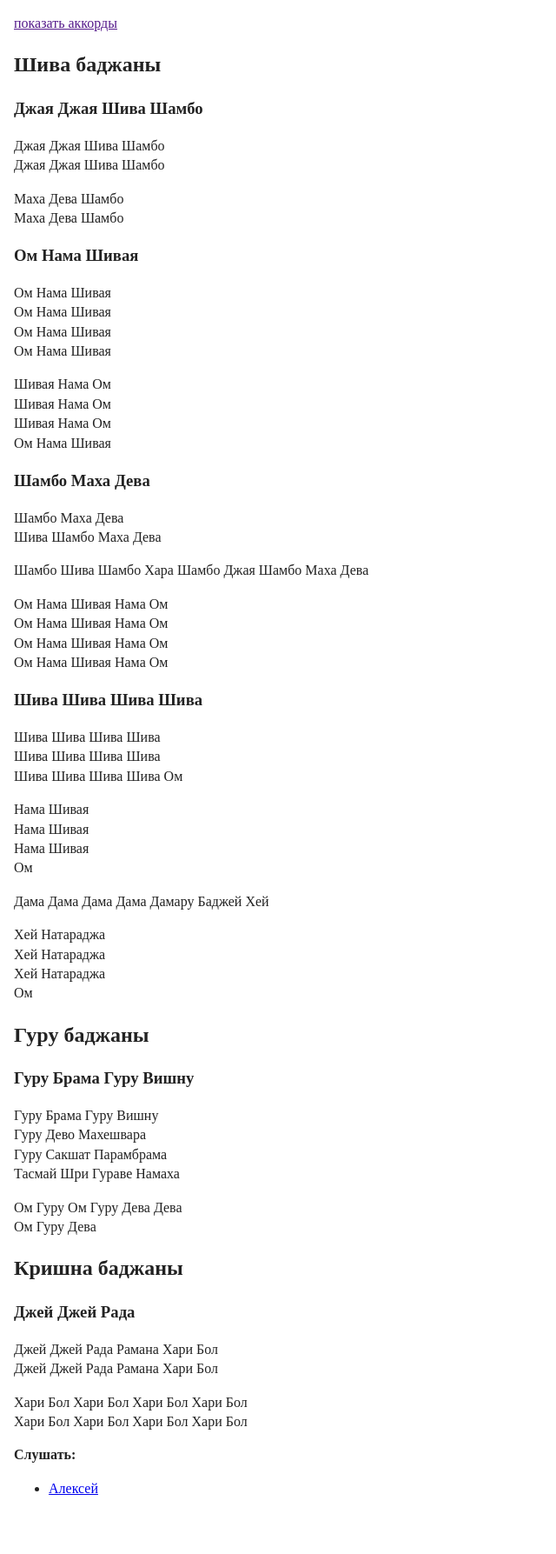
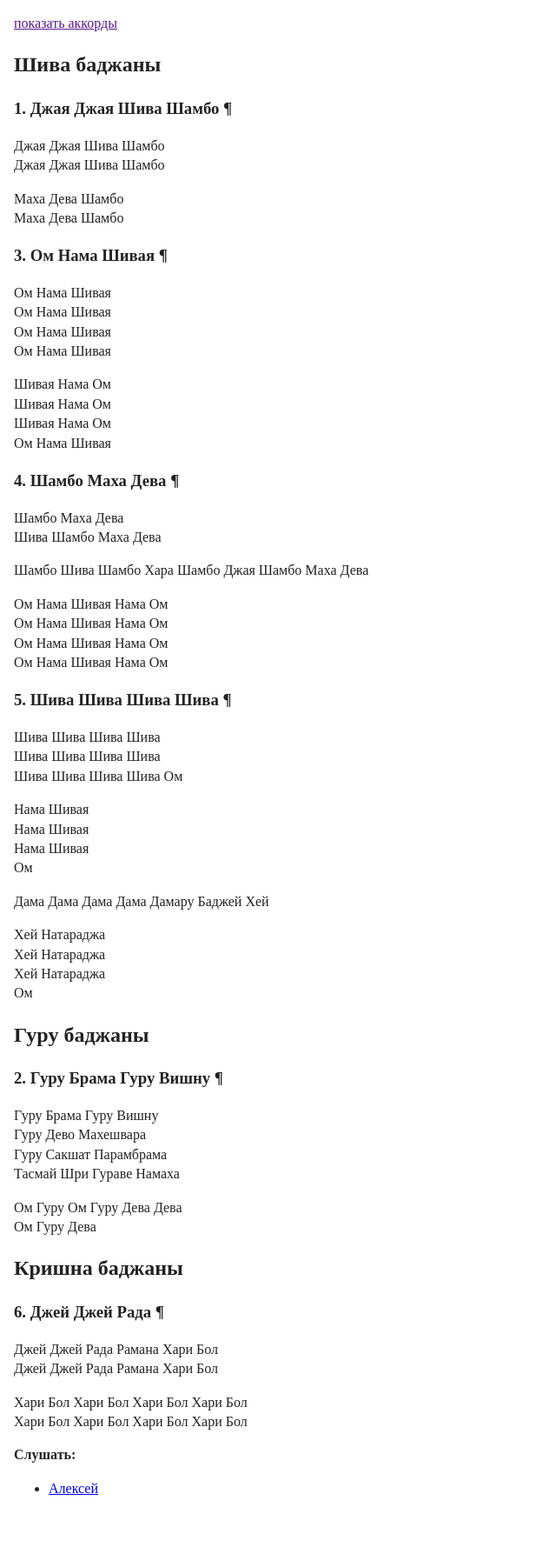
Before and after one commit to kuzmich/sanskritvoice, a Jekyll site: the page built from index.html, in a window 1280 px wide. Shown: the whole page at 87% size, without its empty margins (0-640 px from the left). Built offline with Jekyll 4.4.1, drawn with Linux system fonts in a browser that asks for light colours.

Commit message:
Добавил ссылки на баджаны
и включил опять нумерацию.

```diff
--- a/_includes/bhajan.html
+++ b/_includes/bhajan.html
@@ -1,6 +1,11 @@
+{%- assign right_cbrace = '}' -%}
+{%- assign bid=include.slug | abs -%}
+
     <article>
-      <h3>{{ include.title }}</h3>
-      {% assign right_cbrace = '}' %}
+      <h3 id="{{ bid }}">
+        {{ bid}}. {{ include.title }}
+        <a href="#{{ bid }}" class="local-anchor">&para;</a>
+      </h3>
       {{ include.text | replace: '{', '<span class="accord hidden">' | replace: right_cbrace, '</span>' }}
       {% if include.audio.size > 0 %}
         <strong>Слушать:</strong>
--- a/css/main.css
+++ b/css/main.css
@@ -105,12 +105,17 @@ body {
     color: white;
     background-color: rgb(39, 115, 190);
     margin: 0 0.2em;
-    padding: 0em 0.2em;
+    padding: 0 0.2em;
     font-size: 0.9em;
 }
 #player {
   position: fixed;
   bottom: 0;
+}
+
+h3 > a {
+  text-decoration: none;
+  color: #222;
 }
 
 
```
Also changed, not shown: other parts of _includes/bhajan.html (+0 -1 lines).
